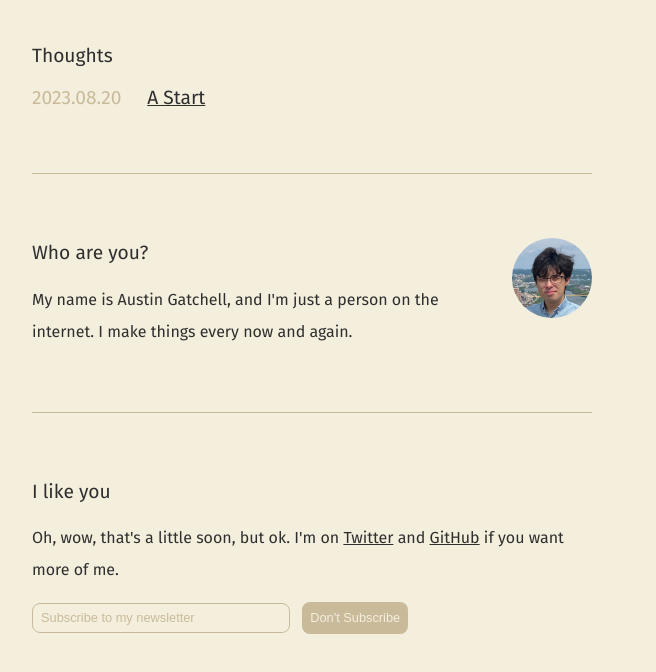
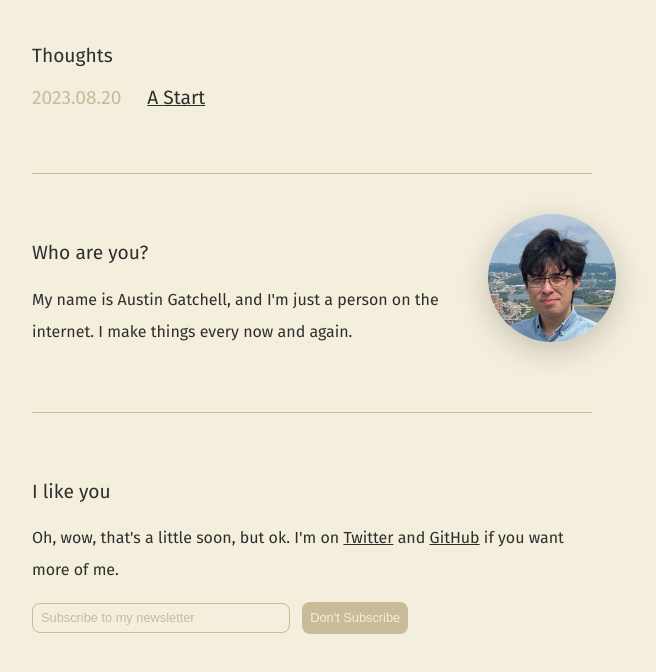
Before and after one commit to ausgat/ausgat.github.io, an Eleventy site: page index.liquid in a window 1280 px wide. In both pictures the pointer is over the picture 880 px from the left and 418 px from the top of the page. Shown: the part 140-812 px from the top of the page, without its empty margins (328-984 px from the left). Built offline with nearby package versions, Linux system fonts and the light colour scheme; Eleventy itself is replaced by a stand-in of ours; files that its build step writes are made by us from their sources.

Commit message:
Profile pic magnifier

```diff
--- a/style.css
+++ b/style.css
@@ -277,13 +277,26 @@ a.tag:hover {
 
 .profile-pic {
   display: inline-block;
+  flex-shrink: 0;
   width: 5em;
   height: 5em;
   margin-top: 1em;
 }
 
 .profile-pic img {
+  position: absolute;
   width: 5em;
   height: 5em;
   border-radius: 2.5em;
+  transition: all var(--transition-speed);
 }
+
+.profile-pic img:hover {
+  width: 8em;
+  height: 8em;
+  margin-left: -1.5em;
+  margin-top: -1.5em;
+  border-radius: 4em;
+  box-shadow: 0 0.5em 2em rgba(0, 0, 0, 0.2) ;
+  transition: all var(--transition-speed);
+}
```
